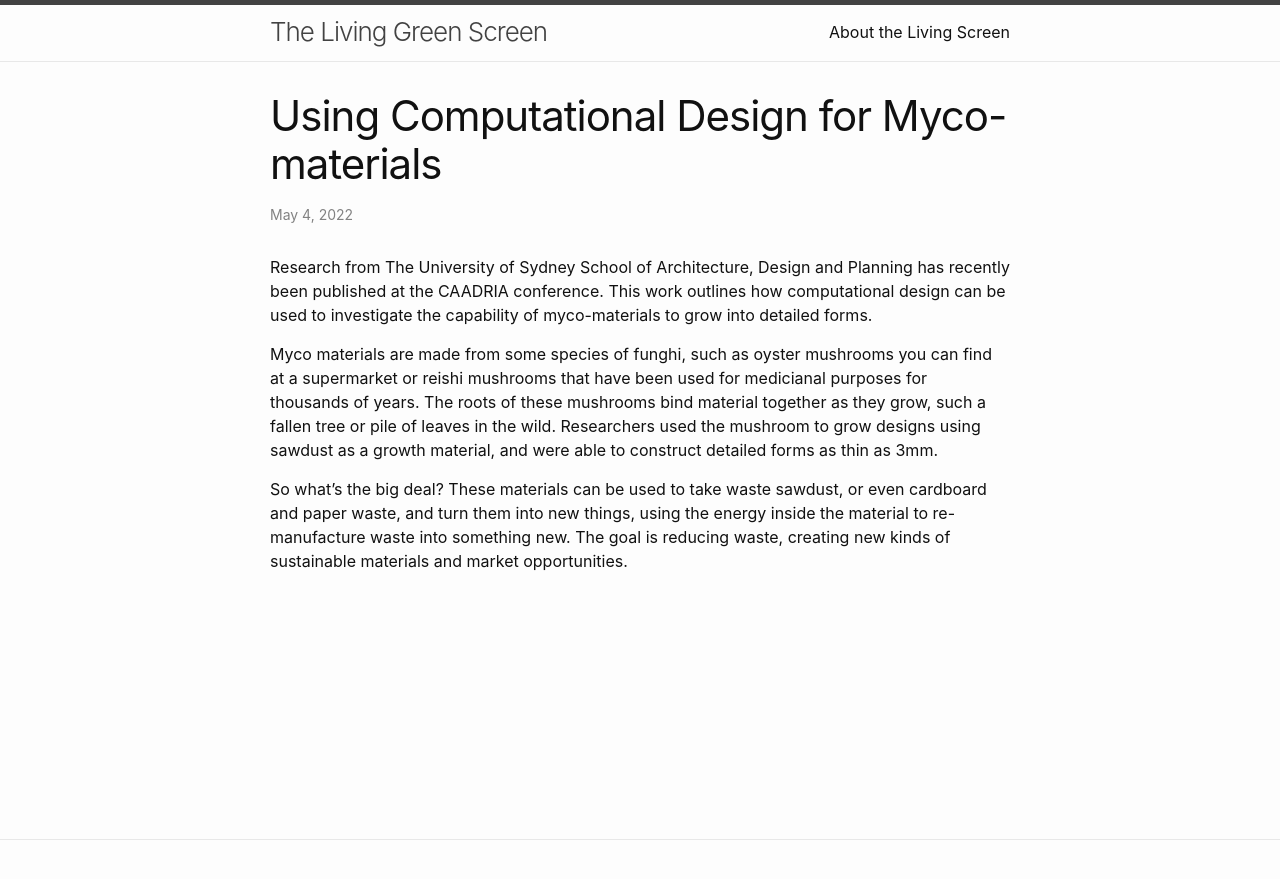
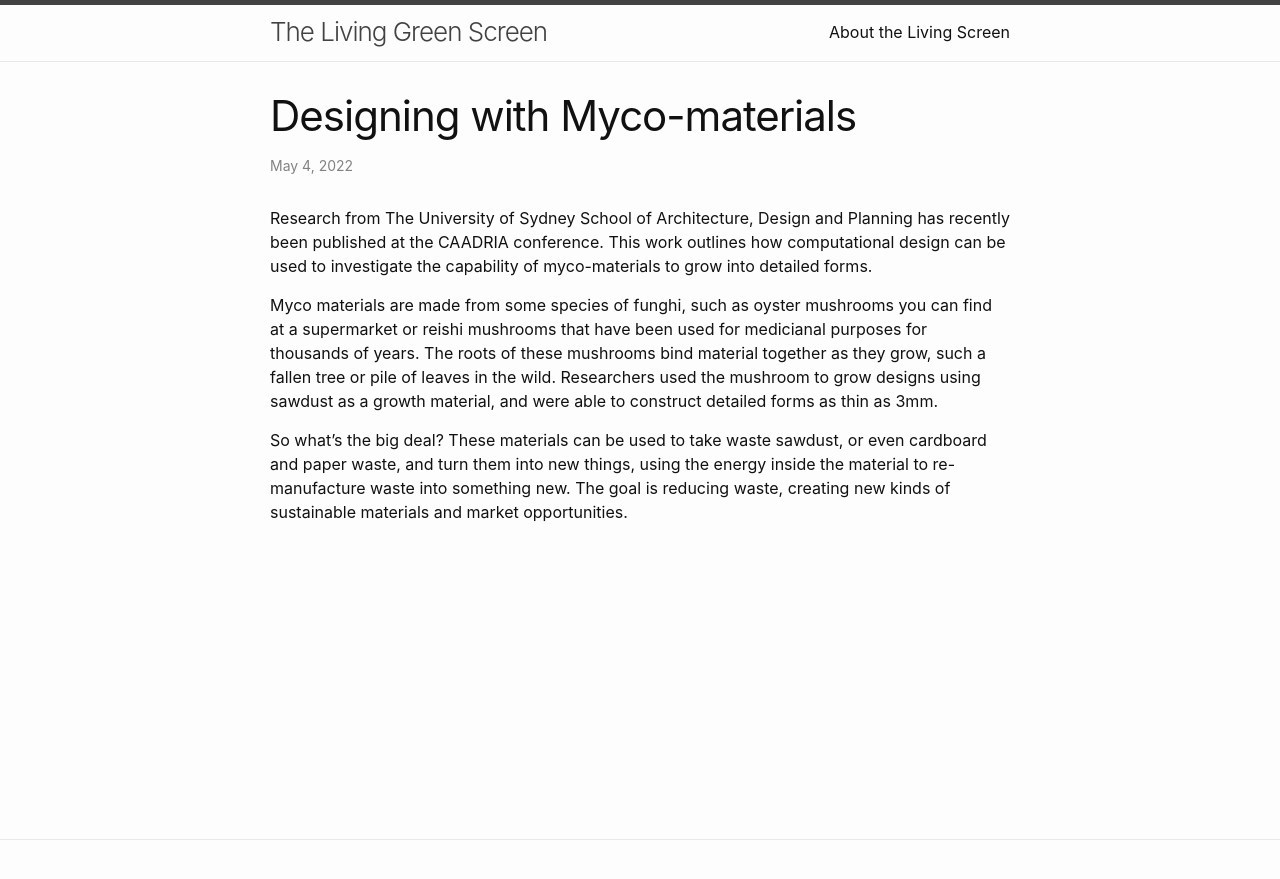
Before and after one commit to living-screen/living-screen.github.io, a Jekyll site: the page built from docs/_posts/2022-05-04-myco-materials.md, in a window 1280 px wide. Shown: the top 879 px of the page. Built offline with Jekyll 4.4.1, drawn with Linux system fonts in a browser that asks for light colours.

Commit message:
update myco-material post title

```diff
--- a/docs/_posts/2022-05-04-myco-materials.md
+++ b/docs/_posts/2022-05-04-myco-materials.md
@@ -1,6 +1,6 @@
 ---
 layout: post
-title: "Using Computational Design for Myco-materials"
+title: "Designing with Myco-materials"
 categories: examples
 ---
 
```
